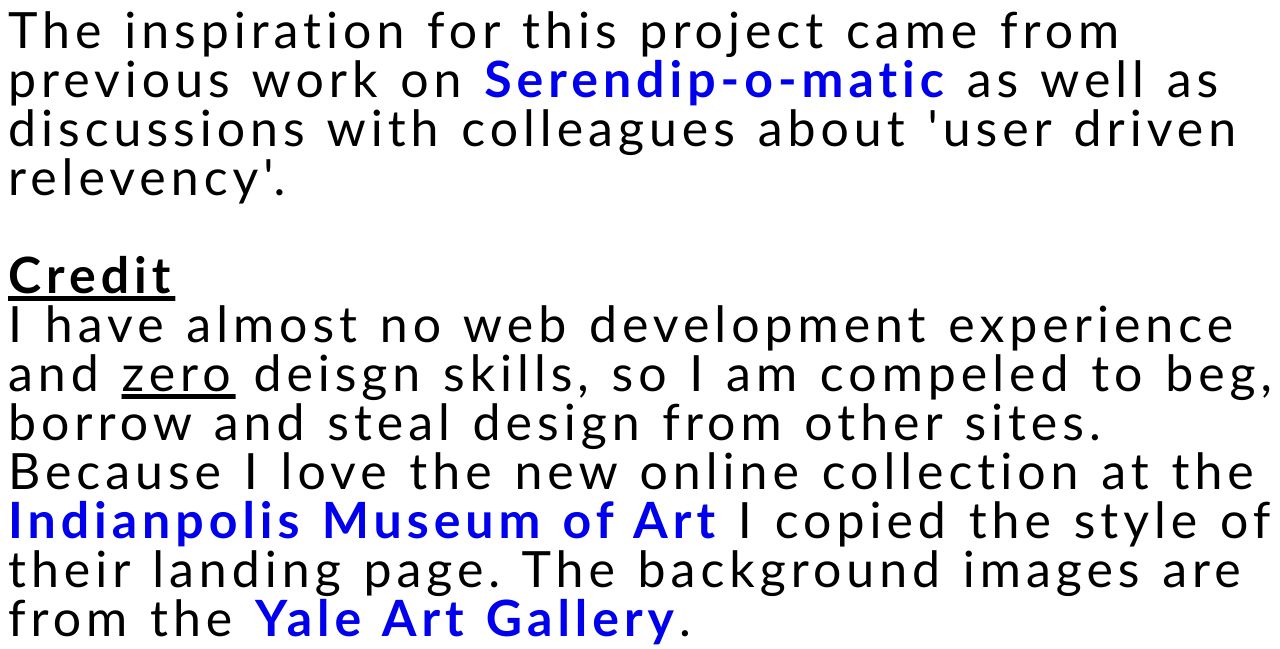
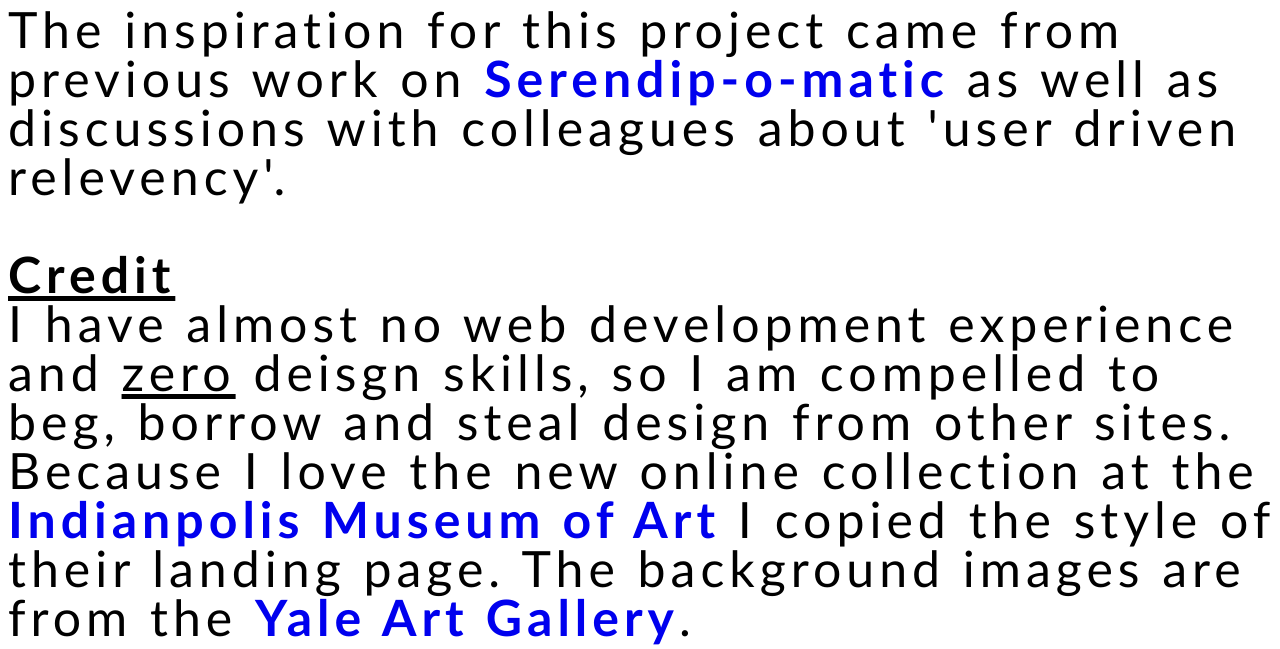
Before and after one commit to moltude/kinda-sorta, a Django app: template kinda_sorta/templates/about.html in a window 1280 px wide. Shown: the part 628-1277 px from the top of the page. Run offline with Django 3.2, Linux system fonts and the light colour scheme; the template is opened without the code that fills it, so the values that code supplies are empty; parts of the project's set-up code (start-up, migrations or seed data) failed here and were passed over; some libraries are stand-ins or nearby versions.

Commit message:
fixed spelling

```diff
--- a/kinda_sorta/templates/about.html
+++ b/kinda_sorta/templates/about.html
@@ -27,7 +27,7 @@
 
 					<b><u>Credit</u></b>
 					<br>
-					I have almost no web development experience and <u>zero</u> deisgn skills, so I am compeled to beg, borrow and steal design from other sites. Because I love the new online collection at the <b><a href='http://collection.imamuseum.org/'>Indianpolis Museum of Art</a></b> I copied the style of their landing page. The background images are from the <b><a href='http://artgallery.yale.edu/'>Yale Art Gallery</a></b>.
+					I have almost no web development experience and <u>zero</u> deisgn skills, so I am compelled to beg, borrow and steal design from other sites. Because I love the new online collection at the <b><a href='http://collection.imamuseum.org/'>Indianpolis Museum of Art</a></b> I copied the style of their landing page. The background images are from the <b><a href='http://artgallery.yale.edu/'>Yale Art Gallery</a></b>.
 					<br><br>
 
 					<b><u>Contact</u></b>
```
